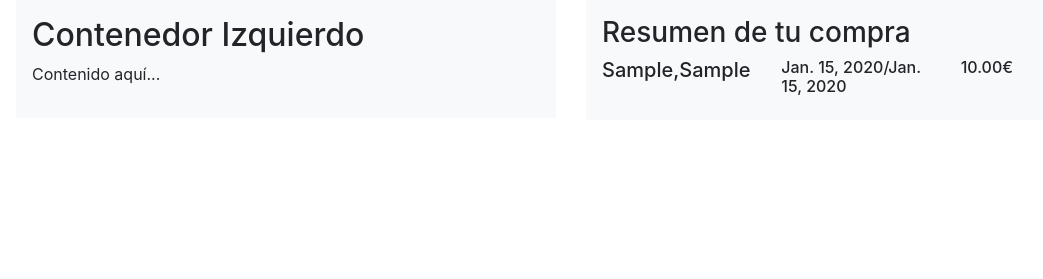
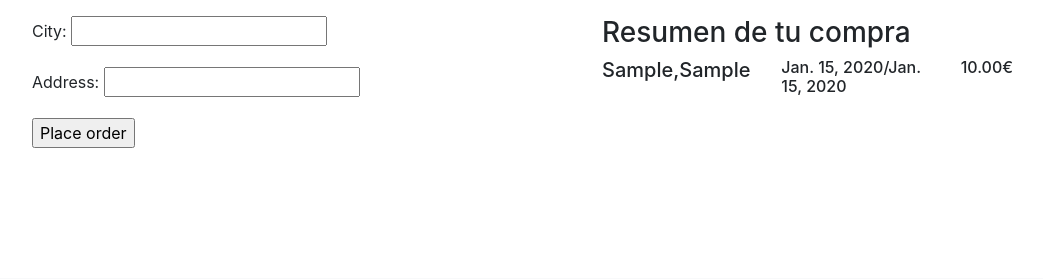
Before and after one commit to jmartinacu/RouteJet-114, a Django app: page /overview/ in a window 1280 px wide. Shown: the part 126-405 px from the top of the page, without its empty margins (69-1112 px from the left). Run offline with Django 4.2, Linux system fonts and the light colour scheme; a user stored in the database is signed in; tables that the repository leaves empty hold one stand-in row (values such as "Sample post").

Commit message:
fea: Acabado del resumen de compra
Se ha hecho para que el boton del formulario te cree la order que va
a ser procesada de ese usuario, con la ciudad y dirección actualizadas.
Faltaría añadirle la pasarela de pago y los métodos de envio.

```diff
--- a/routejet/core/urls.py
+++ b/routejet/core/urls.py
@@ -15,4 +15,6 @@ urlpatterns = [
     path('login/', auth_views.LoginView.as_view(template_name='core/login.html', authentication_form=LoginForm), name='login'),
     path('logout/',logout_view, name='logout'),
     path('overview/', overview, name='overview'),
+
+
 ]
--- a/routejet/store/forms.py
+++ b/routejet/store/forms.py
@@ -4,4 +4,4 @@ from django import forms
 class OrderCreateForm(forms.ModelForm):
     class Meta:
             model=Order
-            fields=['user','city','address','phone','email','stripe_payment']
+            fields=['city','address']
--- a/routejet/store/templates/store/overview.html
+++ b/routejet/store/templates/store/overview.html
@@ -17,18 +17,17 @@
 
 <div class="container">
   <div class="row">
-      <!-- Primer contenedor -->
+    <div class="col-md-6">
+      <div class=" p-3">
+        <form method="POST" class=>
+          {% csrf_token %}
+          {{ form.as_p }}
+          <p><input type='submit' value="Place order"></p>
+        </form>
+      </div>
+    </div>
       <div class="col-md-6">
-          <div class="bg-light p-3">
-              <!-- Contenido del primer contenedor -->
-              <h2>Contenedor Izquierdo</h2>
-              <p>Contenido aquí...</p>
-          </div>
-      </div>
-
-      <!-- Segundo contenedor -->
-      <div class="col-md-6">
-          <div class="bg-light p-3">
+          <div class="p-3">
               <h3>Resumen de tu compra</h3>
               {% for p in productos  %}
               <div class="row">
@@ -36,7 +35,7 @@
                   <h5> {{p.city}},{{p.country}}  </h5>
                 </div>
                 <div class="col">
-                  <h6> {{p.start_date}}/{{p.end_date}} </h6>
+                  <h6> {{p.start_date}}/{{p.end_date}}  </h6>
                 </div>
                 <div class="col">
                   <h6> {{p.price}}€ </h6>
--- a/routejet/store/views.py
+++ b/routejet/store/views.py
@@ -1,13 +1,29 @@
 from store.models import Order, OrderProducts
 from product.models import Product
 from django.shortcuts import render
+from .forms import OrderCreateForm
 
 def overview(request):
-    user_order=Order.objects.get(user=request.user)
-
+    user_orders=Order.objects.filter(user=request.user)
+    user_order=user_orders.first()
     if user_order:
         order_products= OrderProducts.objects.filter(order=user_order)
         products=[product.product for product in order_products]
     else:
         products=[]
-    return render(request, 'store/overview.html', {"usuario":request.user, "productos":products})
+    if request.method == 'POST':
+        form = OrderCreateForm(request.POST)
+        if form.is_valid():
+            order = form.save(commit=False)
+            order.user = request.user
+            order.save()
+            order_products= OrderProducts.objects.filter(order=user_order)
+            products=[product.product for product in order_products]
+            for item in products:
+                order.products.add(item)
+            order.save()
+
+    else:
+        form = OrderCreateForm()
+
+    return render(request, 'store/overview.html', {"usuario":request.user, "productos":products,'form': form})
```
